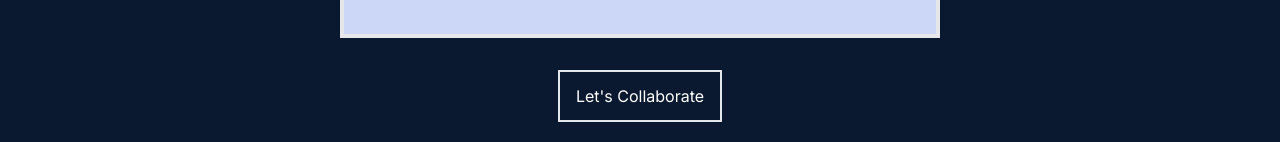
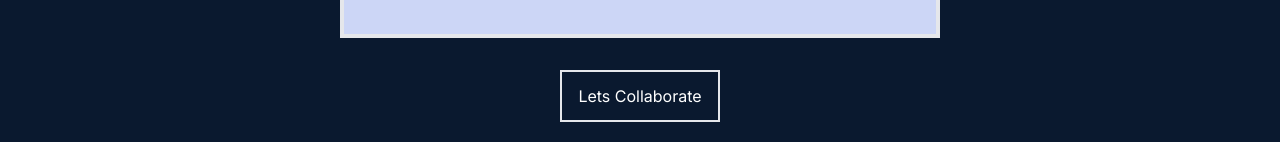
Before and after one commit to archit-8/portfolio, a Next.js app: page /contact in a window 1280 px wide. Shown: the part 810-952 px from the top of the page. Built offline with nearby package versions, Linux system fonts and the light colour scheme.

Commit message:
inital commit

```diff
--- a/src/app/contact/page.tsx
+++ b/src/app/contact/page.tsx
@@ -84,7 +84,7 @@
             <input className='bg-[#ccd6f6] p-10 border-4' type="messag" id="messag" disabled={isSubmitting} {...register('messag')} placeholder='Message'/>
             {errors.messag?.message&&<div className='text-white'>{errors.messag?.message}</div>}
             <button className='text-white border-2 hover:bg-pink-600 hover:border-pink-600 px-4 py-3 my-8 mx-auto flex items-center' type='submit' disabled={isSubmitting}>
-              Let's Collaborate
+              Lets Collaborate
               </button>
               <div className='text-black  border-4 text-xl flex bg-red-100'>data entered <pre>{JSON.stringify(watch(),null,2)}</pre></div>
         </form>
--- a/src/app/layout.tsx
+++ b/src/app/layout.tsx
@@ -2,8 +2,6 @@
 import { Inter } from "next/font/google";
 import "./globals.css";
 import Navbar from "@/components/Navbar";
-import Footer from "@/components/footer";
-
 const inter = Inter({ subsets: ["latin"] });
 
 export const metadata: Metadata = {
--- a/src/app/page.tsx
+++ b/src/app/page.tsx
@@ -1,11 +1,10 @@
 import Main from "@/components/Main";
 import Company from "@/components/company";
 import Spil from  "@/components/special"
-import Image from "next/image";
 import Footer from "@/components/footer";
 export default function Home() {
   return (
-    // <main className="flex min-h-screen flex-col items-center justify-between p-24 bg-slate-600">
+
     <div className=" bg-gray-500">
     <main className="max-w-[1240px] w-full h-full  mx-auto p-2 flex-col justify-between items-center  md:h-full gap-8 bg-red">
      <Main/>
--- a/src/components/Main.tsx
+++ b/src/components/Main.tsx
@@ -5,7 +5,6 @@
 import { FaGithub, FaLinkedin } from 'react-icons/fa'
 import Image from 'next/image';
 import  pro from  '../images/pro.png';
-import { HiRefresh } from 'react-icons/hi'
 function Main() {
   const newLocal = 'max-w-[1240px] w-full  mx-auto p-2 flex-auto justify-between items-center  md:flex flex-cols-2 gap-8'
   return (
--- a/src/components/Navbar.tsx
+++ b/src/components/Navbar.tsx
@@ -74,7 +74,7 @@
         </div>
         <div className='border-b border-gray-300  my-4'>
           <p className='w-[85%] md:w-[90%] py-4 text-xl t text-gray-600'>
-           let's build together
+           let build together
           </p>
         </div>
       </div>
```
Also changed, not shown: src/app/login/page.tsx (deleted).
